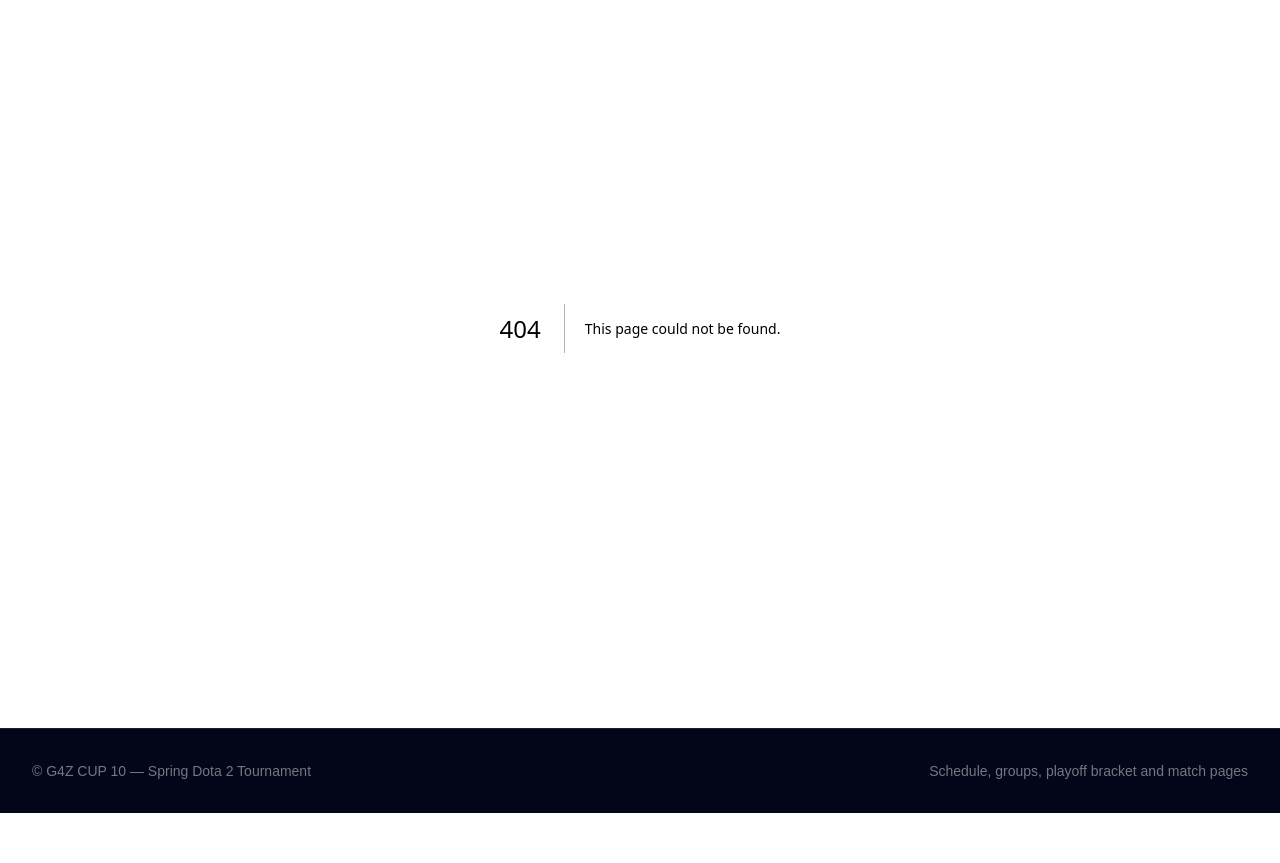
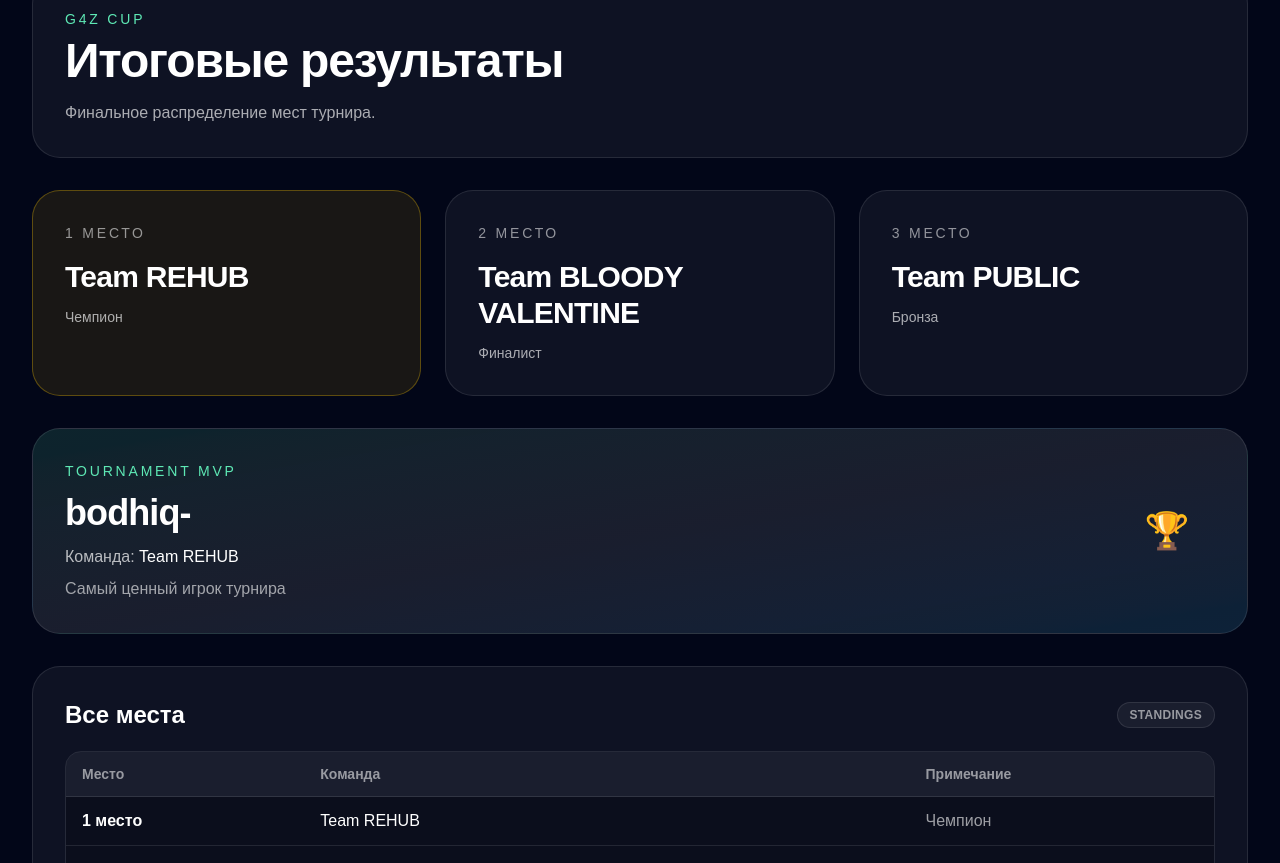
Before and after one commit to EgorBelov/g4z-cup-site, a Next.js app: page /results in a window 1280 px wide. Before the commit this address had no page. Shown: the part 137-1000 px from the top of the page. Before the commit the page ends 950 px from the top, so only its background shows below. Built offline with nearby package versions, Linux system fonts and the light colour scheme.

Commit message:
add results

```diff
--- a/app/page.tsx
+++ b/app/page.tsx
@@ -6,6 +6,7 @@ import {
   getLiveMatch,
   getUpcomingMatches,
 } from "@/lib/queries/matches";
+import { finalStandings, tournamentMvp } from "@/lib/constants/final-standings";
 
 export const dynamic = "force-dynamic";
 
@@ -145,6 +146,69 @@ export default async function HomePage() {
               </div>
             </div>
           </section>
+          <section className="mt-8">
+  <div className="rounded-[28px] border border-white/10 bg-white/5 p-6">
+    <div className="mb-5 flex items-center justify-between">
+      <h2 className="text-2xl font-bold">Top 3</h2>
+      <a
+        href="/results"
+        className="text-sm text-emerald-300 transition hover:text-emerald-200"
+      >
+        Все результаты
+      </a>
+    </div>
+
+    <div className="grid gap-4 md:grid-cols-3">
+      {finalStandings.slice(0, 3).map((item, index) => {
+        const styles =
+          index === 0
+            ? "border-yellow-400/30 bg-yellow-500/10"
+            : index === 1
+              ? "border-slate-300/20 bg-slate-300/10"
+              : "border-amber-700/30 bg-amber-700/10";
+
+        return (
+          <div
+            key={item.place}
+            className={`rounded-2xl border p-5 ${styles}`}
+          >
+            <div className="text-sm uppercase tracking-[0.2em] text-white/55">
+              {item.place} место
+            </div>
+            <div className="mt-3 text-2xl font-bold">{item.teamName}</div>
+            {item.note && (
+              <div className="mt-2 text-sm text-white/65">{item.note}</div>
+            )}
+          </div>
+        );
+      })}
+    </div>
+  </div>
+</section>
+<section className="mt-8">
+  <div className="rounded-[28px] border border-emerald-400/20 bg-gradient-to-br from-emerald-500/10 via-white/5 to-sky-500/10 p-6">
+    <div className="flex flex-col gap-6 md:flex-row md:items-center md:justify-between">
+      <div>
+        <div className="text-sm uppercase tracking-[0.2em] text-emerald-300">
+          Tournament MVP
+        </div>
+        <div className="mt-3 text-3xl font-extrabold tracking-tight">
+          {tournamentMvp.nickname}
+        </div>
+        <div className="mt-2 text-white/70">
+          Команда: <span className="font-medium text-white">{tournamentMvp.teamName}</span>
+        </div>
+        {tournamentMvp.note && (
+          <div className="mt-2 text-sm text-white/60">{tournamentMvp.note}</div>
+        )}
+      </div>
+
+      <div className="flex h-20 w-20 items-center justify-center rounded-[24px]    text-3xl">
+        🏆
+      </div>
+    </div>
+  </div>
+</section>
           <section className="mt-8 grid gap-6 lg:grid-cols-[1.05fr_1.4fr]">
             <div className="rounded-[28px] border border-white/10 bg-white/5 p-6">
               <div className="flex items-center justify-between">
--- /dev/null
+++ b/app/results/page.tsx
@@ -0,0 +1,124 @@
+import Container from "@/components/layout/Container";
+import PageHero from "@/components/ui/PageHero";
+import SectionCard from "@/components/ui/SectionCard";
+import { finalStandings, tournamentMvp} from "@/lib/constants/final-standings";
+
+function getPlaceLabel(place: number) {
+  if (place === 1) return "1 место";
+  if (place === 2) return "2 место";
+  if (place === 3) return "3 место";
+  return `${place} место`;
+}
+
+export default function ResultsPage() {
+  const top3 = finalStandings.slice(0, 3);
+  const rest = finalStandings.slice(3);
+
+  return (
+    <main className="bg-slate-950 text-white">
+      <Container>
+        <div className="py-8 md:py-12">
+          <PageHero
+            eyebrow="G4Z CUP"
+            title="Итоговые результаты"
+            description="Финальное распределение мест турнира."
+            // actions={[
+            //   { href: "/", label: "На главную" },
+            //   { href: "/playoff", label: "Плей-офф" },
+            //   { href: "/teams", label: "Команды" },
+            // ]}
+          />
+
+          <section className="mt-8 grid gap-6 md:grid-cols-3">
+            {top3.map((item, index) => {
+              const styles =
+                index === 0
+                  ? "border-yellow-400/30 bg-yellow-500/10"
+                  : index === 1
+                    ? "border-slate-300/20 bg-slate-300/10"
+                    : "border-amber-700/30 bg-amber-700/10";
+
+              return (
+                <SectionCard key={item.place} className={`p-6 ${styles}`}>
+                  <div className="text-sm uppercase tracking-[0.2em] text-white/55">
+                    {getPlaceLabel(item.place)}
+                  </div>
+
+                  <div className="mt-4 text-3xl font-extrabold tracking-tight">
+                    {item.teamName}
+                  </div>
+
+                  {item.note && (
+                    <div className="mt-3 text-sm text-white/65">{item.note}</div>
+                  )}
+                </SectionCard>
+              );
+            })}
+          </section>
+<section className="mt-8">
+  <SectionCard className="border-emerald-400/20 bg-gradient-to-br from-emerald-500/10 via-white/5 to-sky-500/10 p-6 md:p-8">
+    <div className="flex flex-col gap-6 md:flex-row md:items-center md:justify-between">
+      <div>
+        <p className="text-sm uppercase tracking-[0.2em] text-emerald-300">
+          Tournament MVP
+        </p>
+        <h2 className="mt-3 text-3xl font-extrabold tracking-tight md:text-4xl">
+          {tournamentMvp.nickname}
+        </h2>
+        <p className="mt-3 text-white/70">
+          Команда: <span className="font-medium text-white">{tournamentMvp.teamName}</span>
+        </p>
+        {tournamentMvp.note && (
+          <p className="mt-2 text-white/60">{tournamentMvp.note}</p>
+        )}
+      </div>
+
+      <div className="flex h-24 w-24 items-center justify-center rounded-[28px] text-4xl">
+        🏆
+      </div>
+    </div>
+  </SectionCard>
+</section>
+          <section className="mt-8">
+            <SectionCard className="p-5 md:p-6">
+              <div className="mb-5 flex items-center justify-between">
+                <h2 className="text-2xl font-bold">Все места</h2>
+                <span className="rounded-full border border-white/10 bg-white/5 px-3 py-1 text-xs font-semibold uppercase tracking-wide text-white/55">
+                  standings
+                </span>
+              </div>
+
+              <div className="overflow-hidden rounded-2xl border border-white/10">
+                <table className="w-full text-left">
+                  <thead className="bg-white/5 text-sm text-white/55">
+                    <tr>
+                      <th className="px-4 py-3">Место</th>
+                      <th className="px-4 py-3">Команда</th>
+                      <th className="px-4 py-3">Примечание</th>
+                    </tr>
+                  </thead>
+                  <tbody>
+                    {finalStandings.map((item) => (
+                      <tr
+                        key={item.place}
+                        className="border-t border-white/10 bg-black/20"
+                      >
+                        <td className="px-4 py-3 font-semibold">
+                          {getPlaceLabel(item.place)}
+                        </td>
+                        <td className="px-4 py-3 font-medium">{item.teamName}</td>
+                        <td className="px-4 py-3 text-white/60">
+                          {item.note ?? "—"}
+                        </td>
+                      </tr>
+                    ))}
+                  </tbody>
+                </table>
+              </div>
+            </SectionCard>
+          </section>
+        </div>
+      </Container>
+    </main>
+  );
+}
--- a/components/layout/Header.tsx
+++ b/components/layout/Header.tsx
@@ -10,6 +10,7 @@ const navItems = [
   { href: "/groups", label: "Группы" },
   { href: "/playoff", label: "Плей-офф" },
   { href: "/teams", label: "Команды" },
+  { href: "/results", label: "Итоги" },
 ];
 
 function isActive(pathname: string, href: string) {
--- /dev/null
+++ b/lib/constants/final-standings.ts
@@ -0,0 +1,27 @@
+export type FinalStandingRow = {
+  place: number;
+  teamName: string;
+  note?: string;
+};
+
+export type TournamentMvp = {
+  nickname: string;
+  teamName: string;
+  note?: string;
+};
+
+export const finalStandings: FinalStandingRow[] = [
+  { place: 1, teamName: "Team REHUB", note: "Чемпион" },
+  { place: 2, teamName: "Team BLOODY VALENTINE", note: "Финалист" },
+  { place: 3, teamName: "Team PUBLIC", note: "Бронза" },
+  { place: 4, teamName: "Team G4ZIKI" },
+  { place: 5, teamName: "Team ALENDVIC" },
+  { place: 6, teamName: "Team НЕДРЫ ЧИЛИ" },
+  { place: 7, teamName: "Team ПИЗДАТЫЕ ПЕРМЬ" },
+];
+
+export const tournamentMvp: TournamentMvp = {
+  nickname: "bodhiq-",
+  teamName: "Team REHUB",
+  note: "Самый ценный игрок турнира",
+};
```
Also changed, not shown: app/playoff/page.tsx (line endings or trailing spaces), 1 other file (tests, documents, lock files or other folders).
